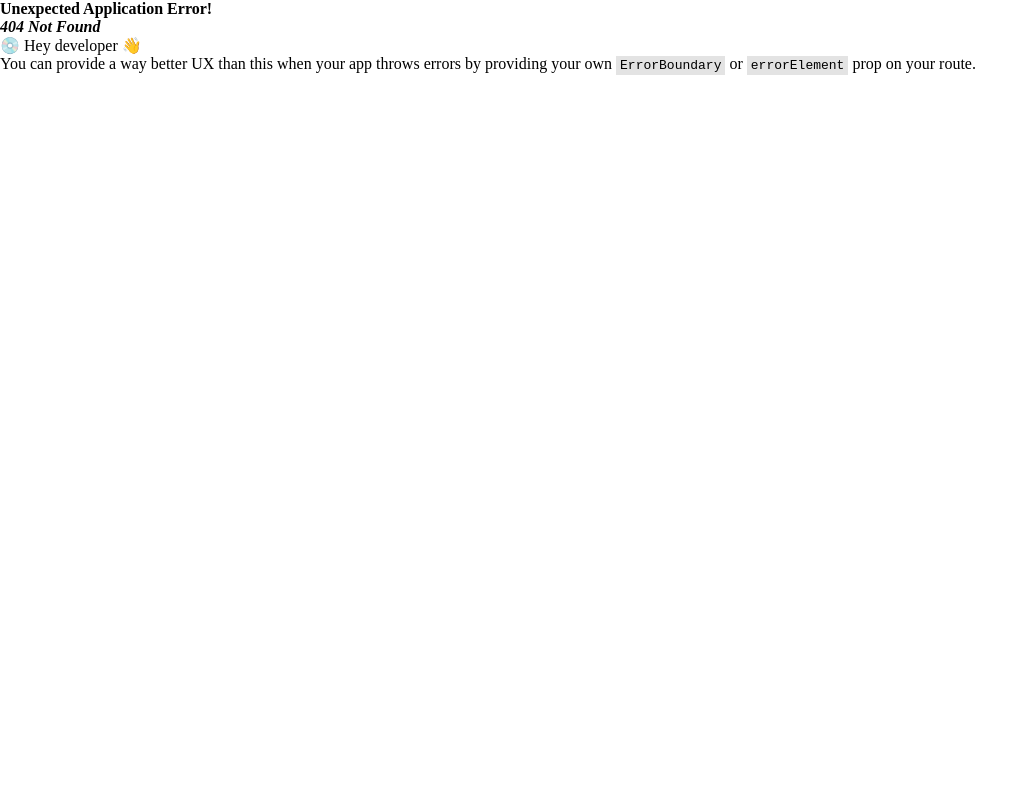
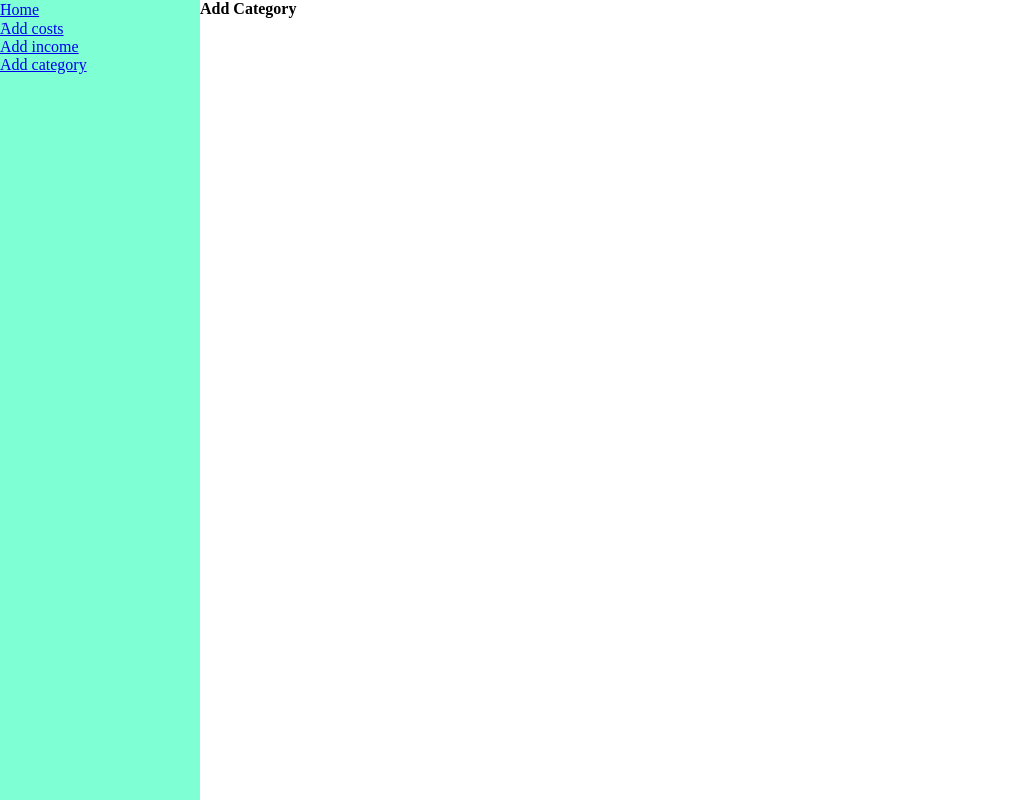
Before and after one commit to azareaan/myPractice_react-3, a React (Vite) app in the folder expense_tracker/: page /addcategory in a window 1280 px wide. Before the commit this address had no page. Shown: the whole page, without its empty margins (0-1035 px from the left). Built offline with nearby package versions, Linux system fonts and the light colour scheme.

Commit message:
add page

```diff
--- a/expense_tracker/src/assets/components/Layout/index.jsx
+++ b/expense_tracker/src/assets/components/Layout/index.jsx
@@ -9,14 +9,18 @@ const Layout = () => {
                 <nav>
                     <ul>
                         <Link to="/">
+                            <li>َHome</li>
+                        </Link>
+
+                        <Link to="/costform">
                             <li>َAdd costs</li>
                         </Link>
 
-                        <Link to="/">
+                        <Link to="/incomeform">
                             <li>Add income</li>
                         </Link>
 
-                        <Link to="/">
+                        <Link to="/addcategory">
                             <li>Add category</li>
                         </Link>
                     </ul>
--- a/expense_tracker/src/assets/components/Layout/layout.module.scss
+++ b/expense_tracker/src/assets/components/Layout/layout.module.scss
@@ -1,14 +1,16 @@
 main{
     min-width: 100%;
-    min-height: 100%;
+    min-height: 100vh;
     display: flex;
     flex-flow: row nowrap;
+
+    position: relative;
 }
 
 .layout{
     width: 200px;
     height: 100vh;
-    position: fixed;
+    position: sticky;
     top: 0;
     left: 0;
     background-color: aquamarine;
--- /dev/null
+++ b/expense_tracker/src/assets/pages/AddCategory/index.jsx
@@ -0,0 +1,12 @@
+import React from "react";
+import styles from "./addcategory.module.scss"
+
+const AddCategory = () => {
+    return (
+        <>
+            <h1>Add Category</h1>
+        </>
+    )
+};
+
+export default AddCategory;
--- /dev/null
+++ b/expense_tracker/src/assets/pages/CostForm/index.jsx
@@ -0,0 +1,12 @@
+import React from "react";
+import styles from "./costform.module.scss"
+
+const CostForm = () => {
+    return (
+        <>
+            <h1>Cost Form</h1>
+        </>
+    )
+};
+
+export default CostForm;
--- /dev/null
+++ b/expense_tracker/src/assets/pages/Home/index.jsx
@@ -0,0 +1,12 @@
+import React from "react";
+import styles from "./home.module.scss"
+
+const Home = () => {
+    return (
+        <>
+            <h1>Home</h1>
+        </>
+    )
+};
+
+export default Home;
--- /dev/null
+++ b/expense_tracker/src/assets/pages/IncomeForm/index.jsx
@@ -0,0 +1,12 @@
+import React from "react";
+import styles from "./incomeform.module.scss"
+
+const IncomeForm = () => {
+    return (
+        <>
+            <h1>Incom Form</h1>
+        </>
+    )
+};
+
+export default IncomeForm;
```
Also changed, not shown: expense_tracker/src/main.jsx (+25 -3 lines), expense_tracker/src/assets/pages/AddCategory/addcategory.module.scss (added), expense_tracker/src/assets/pages/CostForm/costform.module.scss (added), expense_tracker/src/assets/pages/Home/home.module.scss (added), expense_tracker/src/assets/pages/IncomeForm/incomeform.module.scss (added).
